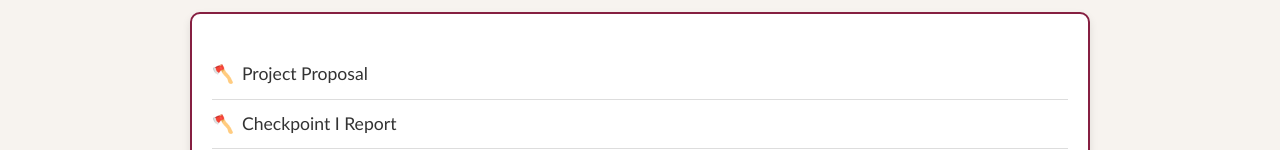
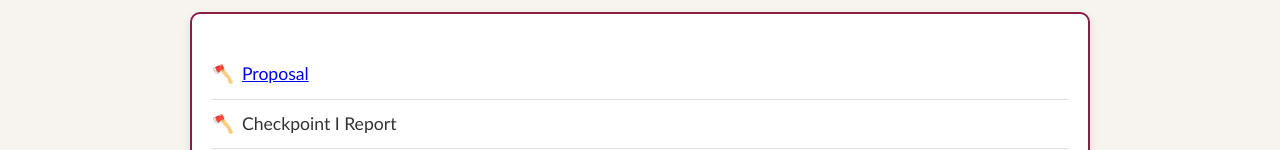
Before and after one commit to stevenwoodrum/dl-project, a plain HTML site: page docs/index.html in a window 1280 px wide. Shown: the part 1315-1465 px from the top of the page. Drawn offline with Linux system fonts and the light colour scheme.

Commit message:
Upload proposal and link to it in webpage

```diff
--- a/docs/index.html
+++ b/docs/index.html
@@ -178,7 +178,7 @@
         <h2>Project Deliverables</h2>
         <div class="box">
             <ul>
-                <li><span class="axe">🪓</span>Project Proposal</li>
+                <li><span class="axe">🪓</span><a href="https://github.com/stevenwoodrum/dl-project/docs/Proposal_Leader-Woodrum_Member1-Coimbatore-Kandasamy-Venkatasalam_Member2-York_Member3-Pokharel.pdf">Proposal</a></li>
                 <li><span class="axe">🪓</span>Checkpoint I Report</li>
                 <li><span class="axe">🪓</span>Checkpoint II Report</li>
                 <li><span class="axe">🪓</span>Final Report</li>
```
Also changed, not shown: 1 other file.
